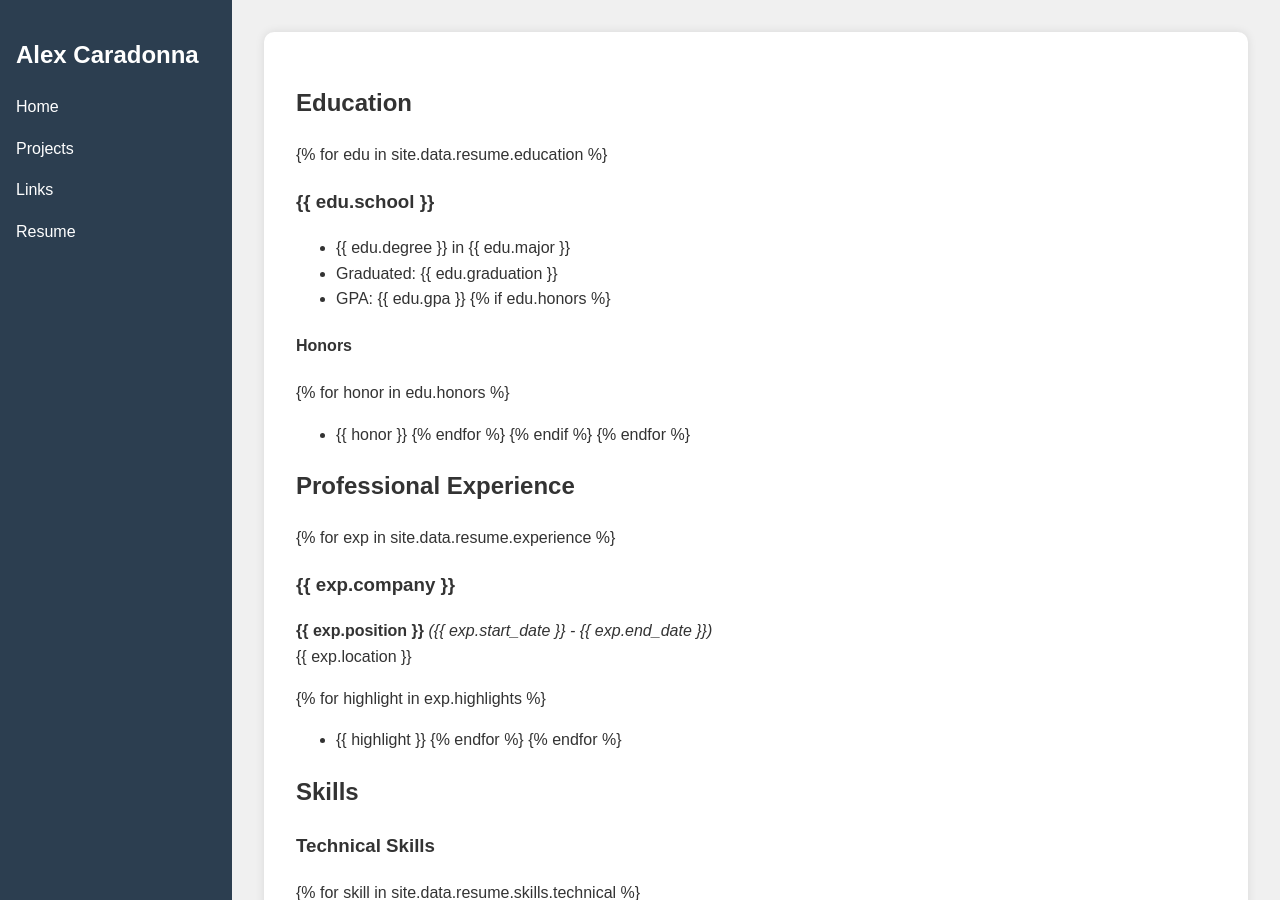
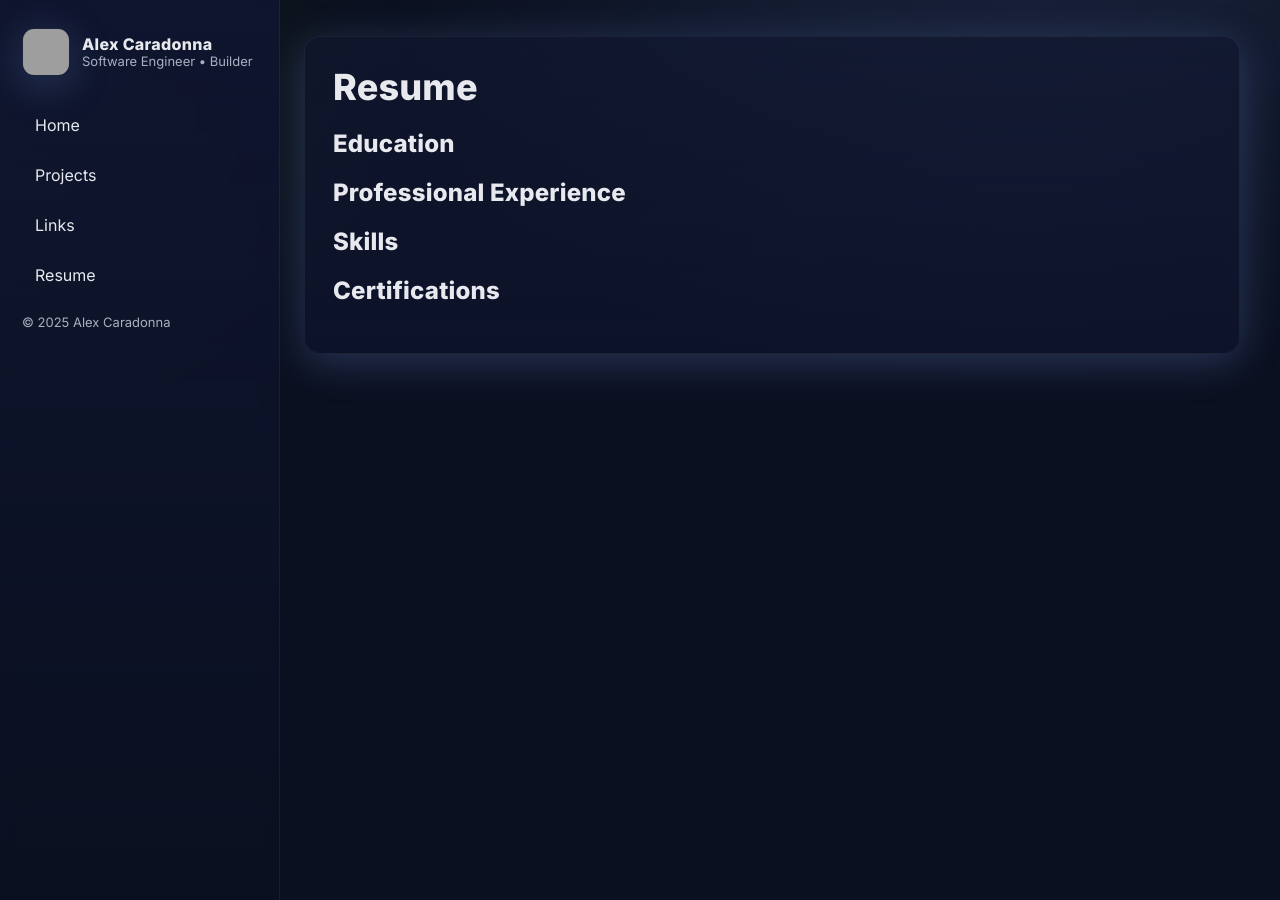
Before and after one commit to acaradonna/acaradonna.github.io, a Jekyll site: the page built from resume.md, in a window 1280 px wide and 900 px high. Built offline with Jekyll 4.4.1, drawn with Linux system fonts in a browser that asks for light colours; some of the changed text lies outside the part shown; grey boxes are pictures that could not be loaded.

Commit message:
feat: major redesign with modern UI, animations, and updated content
- New sidebar layout, dark theme, animated hero and card reveals
- Added assets (CSS/JS) with advanced interactions
- Home/Projects/Links/Resume polished; fixed resume loops and data keys
- Populated projects from current repos (pinned) with language/stars

```diff
--- a/_layouts/default.html
+++ b/_layouts/default.html
@@ -1,74 +1,41 @@
 <!DOCTYPE html>
 <html lang="en">
 <head>
-    <meta charset="UTF-8">
-    <meta name="viewport" content="width=device-width, initial-scale=1.0">
-    <title>{{ page.title }} - Alex Caradonna</title>
-    <style>
-        body {
-            font-family: Arial, sans-serif;
-            background-color: #f0f0f0;
-            color: #333;
-            line-height: 1.6;
-            margin: 0;
-            padding: 0;
-            display: flex;
-        }
-        .sidebar {
-            width: 200px;
-            background-color: #2c3e50;
-            color: white;
-            padding: 1rem;
-            height: 100vh;
-        }
-        .sidebar a {
-            color: white;
-            text-decoration: none;
-            display: block;
-            margin-bottom: 1rem;
-        }
-        .sidebar a:hover {
-            text-decoration: underline;
-        }
-        .content {
-            flex-grow: 1;
-            padding: 2rem;
-        }
-        .container {
-            background-color: white;
-            padding: 2rem;
-            border-radius: 10px;
-            box-shadow: 0 0 10px rgba(0,0,0,0.1);
-        }
-        h1 {
-            color: #2c3e50;
-        }
-        img {
-            max-width: 100%;
-            height: auto;
-            margin-bottom: 1rem;
-        }
-        a {
-            color: #3498db;
-            text-decoration: none;
-        }
-        a:hover {
-            text-decoration: underline;
-        }
-    </style>
+  <meta charset="UTF-8" />
+  <meta name="viewport" content="width=device-width, initial-scale=1" />
+  <title>{{ page.title }} • Alex Caradonna</title>
+  <link rel="preconnect" href="https://fonts.gstatic.com" crossorigin>
+  <link rel="stylesheet" href="/assets/css/style.css?v={{ site.time | date: '%s' }}" />
+  <meta name="theme-color" content="#0b1020" />
 </head>
 <body>
-    <div class="sidebar">
-        <h2>Alex Caradonna</h2>
+  <div class="site">
+    <aside class="sidebar">
+      <div class="brand">
+        <img class="avatar" src="https://avatars.githubusercontent.com/u/54595366?v=4" alt="Alex avatar" />
+        <div class="title">
+          <div class="name">Alex Caradonna</div>
+          <div class="tag">Software Engineer • Builder</div>
+        </div>
+      </div>
+      <nav class="nav">
         <a href="/">Home</a>
         <a href="/projects">Projects</a>
         <a href="/links">Links</a>
         <a href="/resume">Resume</a>
-    </div>
-    <div class="content">
-        <div class="container">
-            {{ content }}
-        </div>
-    </div>
+      </nav>
+      <div class="footer">
+        <div>© {{ site.time | date: '%Y' }} Alex Caradonna</div>
+      </div>
+    </aside>
+
+    <main class="content">
+      <div class="container reveal">
+        {{ content }}
+      </div>
+    </main>
+  </div>
+
+  <script src="/assets/js/site.js?v={{ site.time | date: '%s' }}" defer></script>
 </body>
 </html>
--- /dev/null
+++ b/assets/css/style.css
@@ -0,0 +1,203 @@
+@import url('https://fonts.googleapis.com/css2?family=Inter:wght@300;400;600;800&display=swap');
+
+:root {
+  --bg: #0b1020;
+  --bg-elev: #0f1530;
+  --text: #e7e9ee;
+  --muted: #a8b0c0;
+  --primary: #7aa2f7; /* blue */
+  --accent: #9ece6a; /* green */
+  --warn: #ff9e64;   /* orange */
+  --card: #111831;
+  --outline: rgba(255,255,255,0.06);
+  --glow: 0 8px 40px rgba(122,162,247,0.25);
+}
+
+* { box-sizing: border-box; }
+
+html, body {
+  height: 100%;
+}
+
+body {
+  margin: 0;
+  font-family: 'Inter', system-ui, -apple-system, Segoe UI, Roboto, Ubuntu, Cantarell, 'Helvetica Neue', Arial, 'Noto Sans', 'Apple Color Emoji', 'Segoe UI Emoji';
+  color: var(--text);
+  background: radial-gradient(1200px 800px at 80% -10%, rgba(122,162,247,0.15), transparent 60%),
+              radial-gradient(900px 600px at -10% 10%, rgba(158,206,106,0.12), transparent 60%),
+              linear-gradient(180deg, #090e1c, #0b1020 40%);
+  overflow-x: hidden;
+}
+
+.site {
+  display: grid;
+  grid-template-columns: 280px 1fr;
+  gap: 24px;
+  min-height: 100vh;
+}
+
+.sidebar {
+  position: sticky;
+  top: 0;
+  height: 100vh;
+  padding: 28px 22px;
+  border-right: 1px solid var(--outline);
+  background: linear-gradient(180deg, rgba(15,21,48,0.9), rgba(11,16,32,0.7));
+  backdrop-filter: blur(10px);
+}
+
+.brand {
+  display: flex;
+  align-items: center;
+  gap: 12px;
+}
+
+.brand .avatar {
+  width: 48px; height: 48px;
+  border-radius: 12px;
+  border: 1px solid var(--outline);
+  box-shadow: var(--glow);
+}
+
+.brand .title {
+  display: flex;
+  flex-direction: column;
+  line-height: 1.1;
+}
+
+.brand .name { font-weight: 800; letter-spacing: 0.3px; }
+.brand .tag  { color: var(--muted); font-size: 13px; }
+
+.nav {
+  margin-top: 28px;
+  display: flex;
+  flex-direction: column;
+  gap: 8px;
+}
+
+.nav a {
+  padding: 10px 12px;
+  border-radius: 10px;
+  color: var(--text);
+  text-decoration: none;
+  border: 1px solid transparent;
+  transition: transform 160ms ease, border-color 160ms ease, background 160ms ease;
+}
+
+.nav a:hover {
+  transform: translateX(4px);
+  background: rgba(122,162,247,0.10);
+  border-color: var(--outline);
+}
+
+.content {
+  padding: 36px 40px 60px 0;
+}
+
+.container {
+  background: linear-gradient(180deg, rgba(17,24,49,0.7), rgba(15,21,48,0.55));
+  border: 1px solid var(--outline);
+  border-radius: 16px;
+  padding: 28px;
+  box-shadow: var(--glow);
+}
+
+h1, h2, h3 { color: var(--text); letter-spacing: 0.2px; }
+
+h1 { font-size: 36px; margin: 0 0 8px; }
+.lead { color: var(--muted); margin: 0 0 22px; }
+
+.button-row { display: flex; gap: 10px; flex-wrap: wrap; }
+.button {
+  padding: 10px 14px;
+  border-radius: 10px;
+  background: var(--primary);
+  color: #061026;
+  font-weight: 700;
+  text-decoration: none;
+  border: 1px solid rgba(255,255,255,0.1);
+  box-shadow: 0 6px 24px rgba(122,162,247,0.35);
+}
+.button.secondary {
+  background: transparent;
+  color: var(--text);
+  border-color: var(--outline);
+}
+.button:hover { filter: brightness(1.05); }
+
+.grid {
+  margin-top: 22px;
+  display: grid;
+  grid-template-columns: repeat(auto-fill, minmax(260px, 1fr));
+  gap: 16px;
+}
+
+.card {
+  position: relative;
+  border-radius: 14px;
+  padding: 18px;
+  background: linear-gradient(180deg, rgba(20,28,60,0.8), rgba(16,22,48,0.7));
+  border: 1px solid var(--outline);
+  transition: transform 180ms ease, box-shadow 180ms ease, border-color 180ms ease;
+}
+
+.card:hover {
+  transform: translateY(-4px);
+  box-shadow: 0 14px 50px rgba(122,162,247,0.25);
+  border-color: rgba(122,162,247,0.35);
+}
+
+.card .repo-name {
+  font-weight: 700;
+}
+
+.card .repo-desc {
+  color: var(--muted);
+  min-height: 44px;
+  margin: 6px 0 10px;
+}
+
+.badges { display: flex; gap: 8px; flex-wrap: wrap; }
+.badge {
+  font-size: 12px; color: #0c1330;
+  background: var(--accent);
+  border-radius: 999px;
+  padding: 4px 10px;
+}
+.badge.muted { background: rgba(255,255,255,0.16); color: var(--text); }
+
+.footer {
+  margin-top: 18px;
+  color: var(--muted);
+  font-size: 13px;
+}
+
+.hero {
+  position: relative;
+  overflow: hidden;
+}
+
+.hero .glow {
+  position: absolute; inset: -40%;
+  background: radial-gradient(closest-side, rgba(122,162,247,0.22), transparent 60%);
+  filter: blur(40px);
+  animation: float 9s ease-in-out infinite;
+}
+
+@keyframes float {
+  0% { transform: translate3d(0,0,0) scale(1); }
+  50% { transform: translate3d(6%, -4%, 0) scale(1.05); }
+  100% { transform: translate3d(0,0,0) scale(1); }
+}
+
+.reveal { opacity: 0; transform: translateY(10px); }
+.reveal.in { opacity: 1; transform: none; transition: all 560ms cubic-bezier(.2,.7,.2,1); }
+
+@media (max-width: 980px) {
+  .site { grid-template-columns: 1fr; }
+  .sidebar {
+    position: static; height: auto; border-right: 0; border-bottom: 1px solid var(--outline);
+    display: grid; grid-template-columns: 1fr auto; align-items: center; gap: 8px;
+  }
+  .content { padding: 22px; }
+}
--- /dev/null
+++ b/assets/js/site.js
@@ -0,0 +1,49 @@
+// Entrance reveal animations via IntersectionObserver
+(function() {
+  const observer = new IntersectionObserver(entries => {
+    for (const entry of entries) {
+      if (entry.isIntersecting) {
+        entry.target.classList.add('in');
+        observer.unobserve(entry.target);
+      }
+    }
+  }, { threshold: 0.08 });
+
+  document.querySelectorAll('.reveal').forEach(el => observer.observe(el));
+})();
+
+// Smooth scroll for internal anchors
+(function() {
+  document.querySelectorAll('a[href^="#"]').forEach(anchor => {
+    anchor.addEventListener('click', function(e) {
+      const href = this.getAttribute('href');
+      if (!href || href.length < 2) return;
+      const target = document.querySelector(href);
+      if (!target) return;
+      e.preventDefault();
+      target.scrollIntoView({ behavior: 'smooth' });
+    });
+  });
+})();
+
+// Magnetic hover effect for cards
+(function() {
+  const strength = 18;
+  document.addEventListener('mousemove', (e) => {
+    document.querySelectorAll('.card').forEach(card => {
+      const rect = card.getBoundingClientRect();
+      const midX = rect.left + rect.width / 2;
+      const midY = rect.top + rect.height / 2;
+      const dx = (e.clientX - midX) / rect.width;
+      const dy = (e.clientY - midY) / rect.height;
+      const tx = strength * dx;
+      const ty = strength * dy;
+      card.style.transform = `translate(${tx}px, ${ty}px)`;
+    });
+  });
+  document.addEventListener('mouseleave', () => {
+    document.querySelectorAll('.card').forEach(card => {
+      card.style.transform = '';
+    });
+  }, true);
+})();
--- a/resume.md
+++ b/resume.md
@@ -3,62 +3,51 @@ layout: default
 title: Resume
 ---
 
+<h1>Resume</h1>
+
 ## Education
 
-{% raw %}
 {% for edu in site.data.resume.education %}
-
 ### {{ edu.school }}
 
 - {{ edu.degree }} in {{ edu.major }}
 - Graduated: {{ edu.graduation }}
-- GPA: {{ edu.gpa }}
-  {% if edu.honors %}
-
+{% if edu.gpa %}- GPA: {{ edu.gpa }}{% endif %}
+{% if edu.honors %}
 #### Honors
-
 {% for honor in edu.honors %}
-
 - {{ honor }}
-  {% endfor %}
-  {% endif %}
-  {% endfor %}
+{% endfor %}
+{% endif %}
+{% endfor %}
 
 ## Professional Experience
 
-{% for exp in site.data.resume.experience %}
-
+{% assign experience = site.data.resume.work | default: site.data.resume.experience %}
+{% for exp in experience %}
 ### {{ exp.company }}
-
-**{{ exp.position }}** _({{ exp.start_date }} - {{ exp.end_date }})_
+**{{ exp.position }}** ({{ exp.start_date }} - {{ exp.end_date }})
 {{ exp.location }}
 
+{% if exp.highlights %}
 {% for highlight in exp.highlights %}
-
 - {{ highlight }}
-  {% endfor %}
-  {% endfor %}
+{% endfor %}
+{% endif %}
+{% endfor %}
 
 ## Skills
 
-### Technical Skills
-
-{% for skill in site.data.resume.skills.technical %}
-
-- {{ skill }}
-  {% endfor %}
-
-### Soft Skills
-
-{% for skill in site.data.resume.skills.soft %}
-
-- {{ skill }}
-  {% endfor %}
+{% for block in site.data.resume.skills %}
+### {{ block.category | capitalize }}
+{% for item in block.items %}
+- {{ item }}
+{% endfor %}
+{% endfor %}
 
 ## Certifications
 
-{% for cert in site.data.resume.certifications %}
-
+{% assign certifications = site.data.resume.certificates | default: site.data.resume.certifications %}
+{% for cert in certifications %}
 - [{{ cert.name }}]({{ cert.url }}) - {{ cert.issuer }} ({{ cert.date }})
-  {% endfor %}
-  {% endraw %}
+{% endfor %}
```
Also changed, not shown: data/links.yml (+35 -5 lines), index.html (+26 -5 lines), links.md (+17 -15 lines), projects.md (+18 -3 lines).
